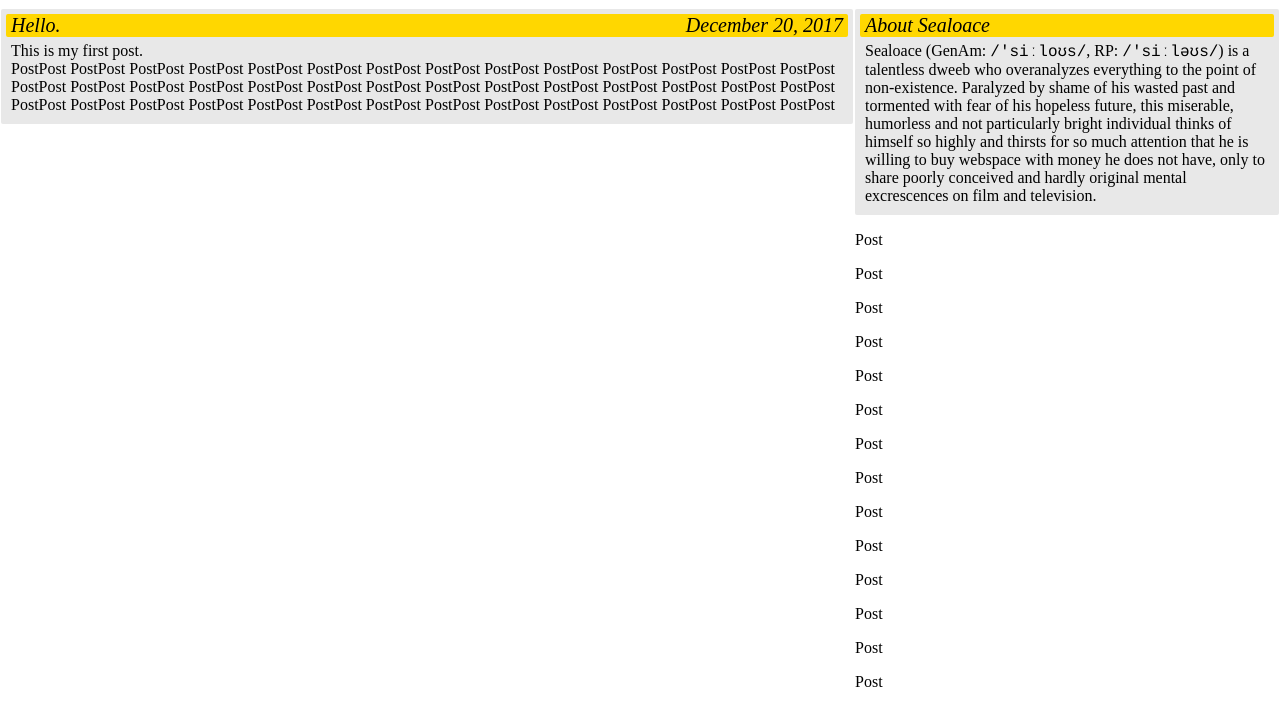
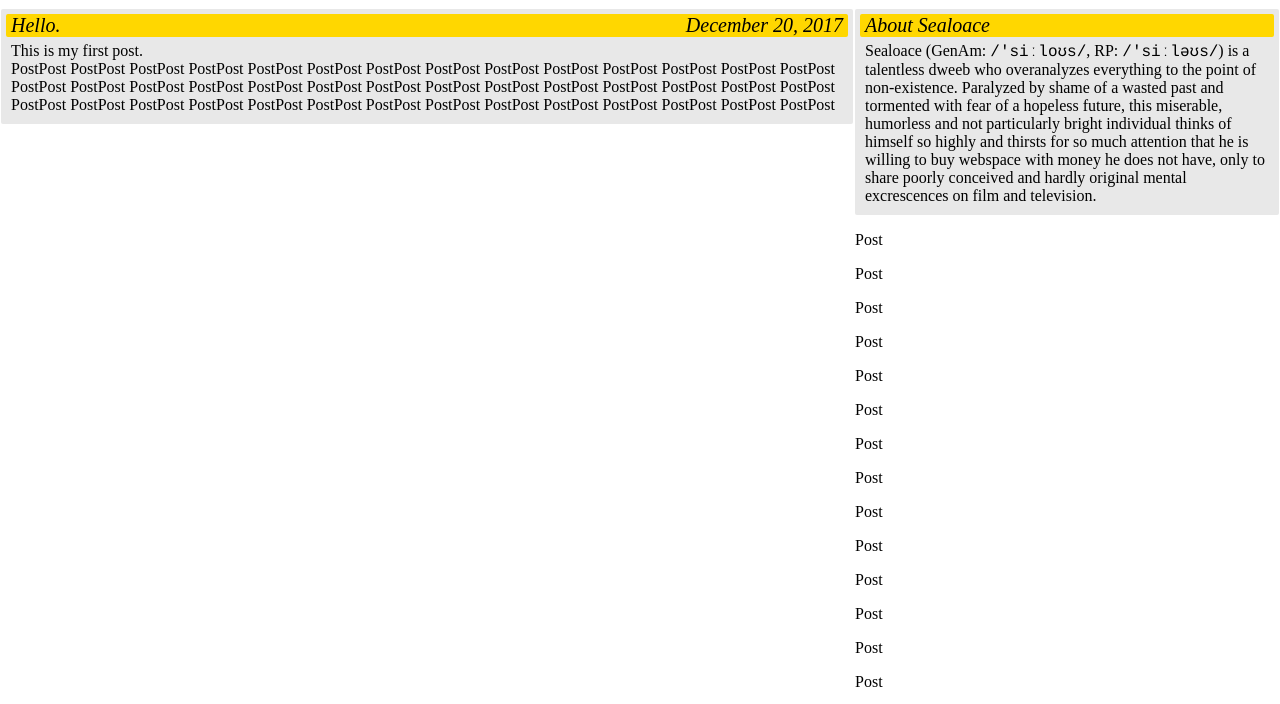
Before and after one commit to sealoace/cinessay, a plain HTML site: page index.html in a window 1280 px wide. Shown: the part 96-800 px from the top of the page. Drawn offline with Linux system fonts and the light colour scheme.

Commit message:
Adjust content text

```diff
--- a/index.html
+++ b/index.html
@@ -49,7 +49,7 @@
             <span>About Sealoace</span>
           </div>
           <div class="postcontent">
-            <p>Sealoace &#40;GenAm: <span class="courier">&#47;'si&#720;lo&#650;s&#47;</span>, RP: <span class="courier">&#47;'si&#720;l&#601;&#650;s&#47;</span>&#41; is a talentless dweeb who overanalyzes everything to the point of non-existence. Paralyzed by shame of his wasted past and tormented with fear of his hopeless future, this miserable, humorless and not particularly bright individual thinks of himself so highly and thirsts for so much attention that he is willing to buy webspace with money he does not have, only to share poorly conceived and hardly original mental excrescences on film and television.</p>
+            <p>Sealoace &#40;GenAm: <span class="courier">&#47;'si&#720;lo&#650;s&#47;</span>, RP: <span class="courier">&#47;'si&#720;l&#601;&#650;s&#47;</span>&#41; is a talentless dweeb who overanalyzes everything to the point of non-existence. Paralyzed by shame of a wasted past and tormented with fear of a hopeless future, this miserable, humorless and not particularly bright individual thinks of himself so highly and thirsts for so much attention that he is willing to buy webspace with money he does not have, only to share poorly conceived and hardly original mental excrescences on film and television.</p>
           </div>
         </div>
           <p>Post</p>
```
